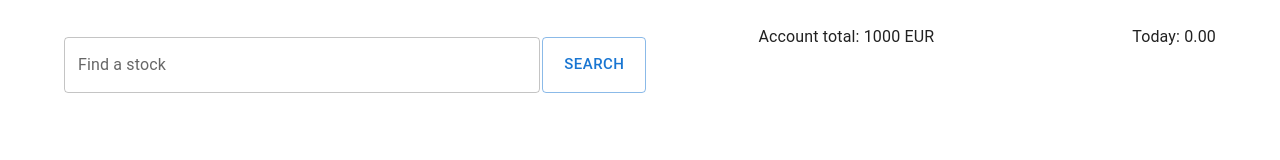
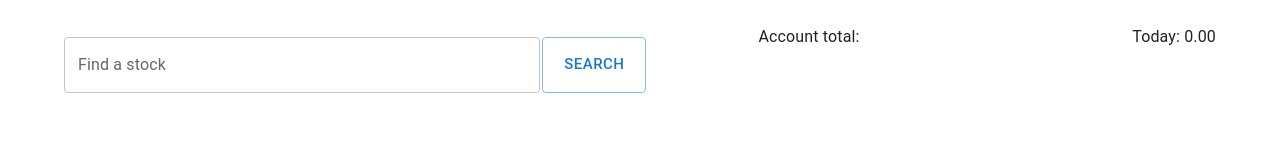
Before and after one commit to dejvidB/tradingWithDegiro, a React (Create React App) app in the folder client/: page / in a window 1280 px wide. Shown: the top 160 px of the page. Built offline with nearby package versions, Linux system fonts and the light colour scheme.

Commit message:
Code style fixes

```diff
--- a/client/src/components/transactionHistory.js
+++ b/client/src/components/transactionHistory.js
@@ -9,29 +9,29 @@ export default class TransactionHistory extends Component {
         return (
             <div style={{float: "right", minWidth: "80%"}}>
                 <div>
-                    <span style={{float: "left"}}>Account total: 1000 EUR</span>
-                    <span style={{float: "right"}}>Today: {this.props.orders.map(order => order.sell ? (order.sell - order.buy) * order.quantity : 0).reduce((a, b) => a + b, 0).toFixed(2)}</span>
+                    <span style={{ float: "left" }}>Account total: {this.props.cash} {this.props.currency}</span>
+                    <span style={{ float: "right" }}>Today: {this.props.orders.map(order => order.sell ? (order.sell - order.buy) * order.quantity : 0).reduce((a, b) => a + b, 0).toFixed(2)}</span>
                 </div>
                 <List>
                     {this.props.orders.map((order) => {
-                    return(
+                        return (
                             order.sell !== null ?
-                    <ListItem key={order.id} style={{backgroundColor: (order.sell - order.buy) > 0 ? "#2e7d32" : "#d32f2f", color: "white"}}>
-                        <ListItemIcon style={{color: "white"}}>
+                                <ListItem key={order.id} style={{ backgroundColor: (order.sell - order.buy) > 0 ? "#2e7d32" : "#d32f2f", color: "white" }}>
+                                    <ListItemIcon style={{ color: "white" }}>
                                         {(order.sell - order.buy) > 0 ? <AddCircleIcon /> : <RemoveCircleIcon />}
                                     </ListItemIcon>
                                     <ListItemText
                                         primary={((order.sell - order.buy) * order.quantity).toFixed(2)}
-                        secondary={order.symbol}/>
+                                        secondary={order.symbol} />
                                 </ListItem>
                                 :
-                    <ListItem key={order.id} style={{backgroundColor: "lightgray", color: "white"}}>
-                        <ListItemIcon style={{color: "white"}}>
+                                <ListItem key={order.id} style={{ backgroundColor: "lightgray", color: "white" }}>
+                                    <ListItemIcon style={{ color: "white" }}>
                                         <AccessTimeIcon />
                                     </ListItemIcon>
                                     <ListItemText
                                         primary={order.symbol}
-                        secondary={order.quantity + " @ " + order.buy.toFixed(2)}/>
+                                        secondary={order.quantity + " @ " + order.buy.toFixed(2)} />
                                 </ListItem>
                         );
                     })}
```
Lines whose indentation alone changed are shown as unchanged.
